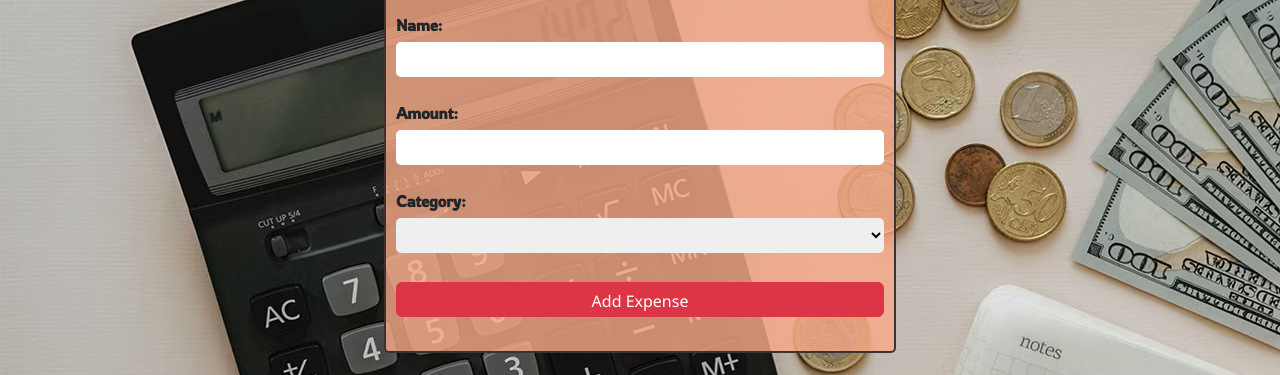
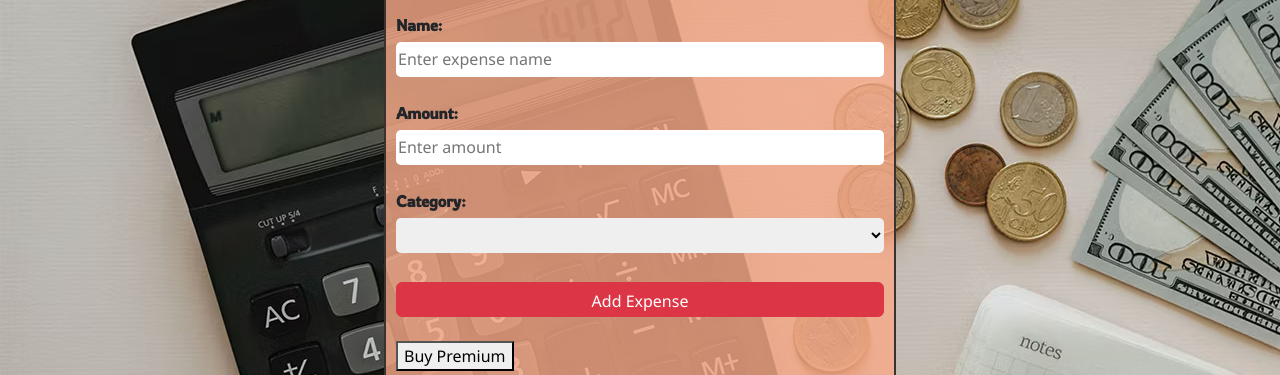
Before and after one commit to harshkhare001/full-stack-expense-tracker, a website: page public/views/index.html in a window 1280 px wide. Shown: the part 116-491 px from the top of the page. Drawn offline with nearby package versions, Linux system fonts and the light colour scheme; files that its build step writes are made by us from their sources; no server answers; files whose address does not match are found by name.

Commit message:
Update index.html

```diff
--- a/public/views/index.html
+++ b/public/views/index.html
@@ -4,6 +4,7 @@
     <meta charset="UTF-8" />
     <meta name="viewport" content="width=device-width, initial-scale=1.0" />
     <title>My Expense</title>
+    <link rel="icon" type="image/x-icon" href="/images/logo.png">
     <link href="https://cdn.jsdelivr.net/npm/bootstrap@5.3.1/dist/css/bootstrap.min.css" rel="stylesheet" integrity="sha384-4bw+/aepP/YC94hEpVNVgiZdgIC5+VKNBQNGCHeKRQN+PtmoHDEXuppvnDJzQIu9" crossorigin="anonymous"/>
     <script src="https://cdn.jsdelivr.net/npm/bootstrap@5.3.1/dist/js/bootstrap.bundle.min.js" integrity="sha384-HwwvtgBNo3bZJJLYd8oVXjrBZt8cqVSpeBNS5n7C8IVInixGAoxmnlMuBnhbgrkm" crossorigin="anonymous"></script>
     <script src="https://cdnjs.cloudflare.com/ajax/libs/axios/1.4.0/axios.min.js"></script>
@@ -15,14 +16,14 @@
 
   <body>
     <div class=".container" id="container">
-      <form id="form" action="addExpense" method="POST">
+      <form id="form">
         <h1 style="font-family: 'Playfair Display SC', serif; font-family: 'Rowdies', sans-serif;">My Expense Tracker</h1>
         <hr />
         <label for="name" style="font-family: 'Playfair Display SC', serif; font-family: 'Rowdies', sans-serif;">Name:</label><br>
-        <input type="text" name="name" id="name" />
+        <input type="text" name="name" id="name" placeholder="Enter expense name"/>
         <br /><br />
         <label for="amount" style="font-family: 'Playfair Display SC', serif; font-family: 'Rowdies', sans-serif;">Amount:</label><br>
-        <input type="number" name="amount" id="amount" />
+        <input type="number" name="amount" id="amount" placeholder="Enter amount"/>
         <br /><br />
         <label for="expense" style="font-family: 'Playfair Display SC', serif; font-family: 'Rowdies', sans-serif;">Category:</label><br>
         <select id="expense" name="expense" >
@@ -36,7 +37,10 @@
         <input type="submit" class="btn btn-danger" value="Add Expense" />
 
         <br /><br />
+
       </form>
+      <button id="rzp-button-1">Buy Premium</button>
+
     </div>
     <div class="History" id="history">
         <h2>EXPENSE HISTORY</h2>
@@ -44,5 +48,7 @@
       <ol class="title" id="list"></ol>
     </div>
     <script src="js/main.js"></script>
+    <script src="https://checkout.razorpay.com/v1/checkout.js"></script>
+    <!-- <script src="/expanse_tracker/razorpay.js"></script> -->
   </body>
 </html>
```
